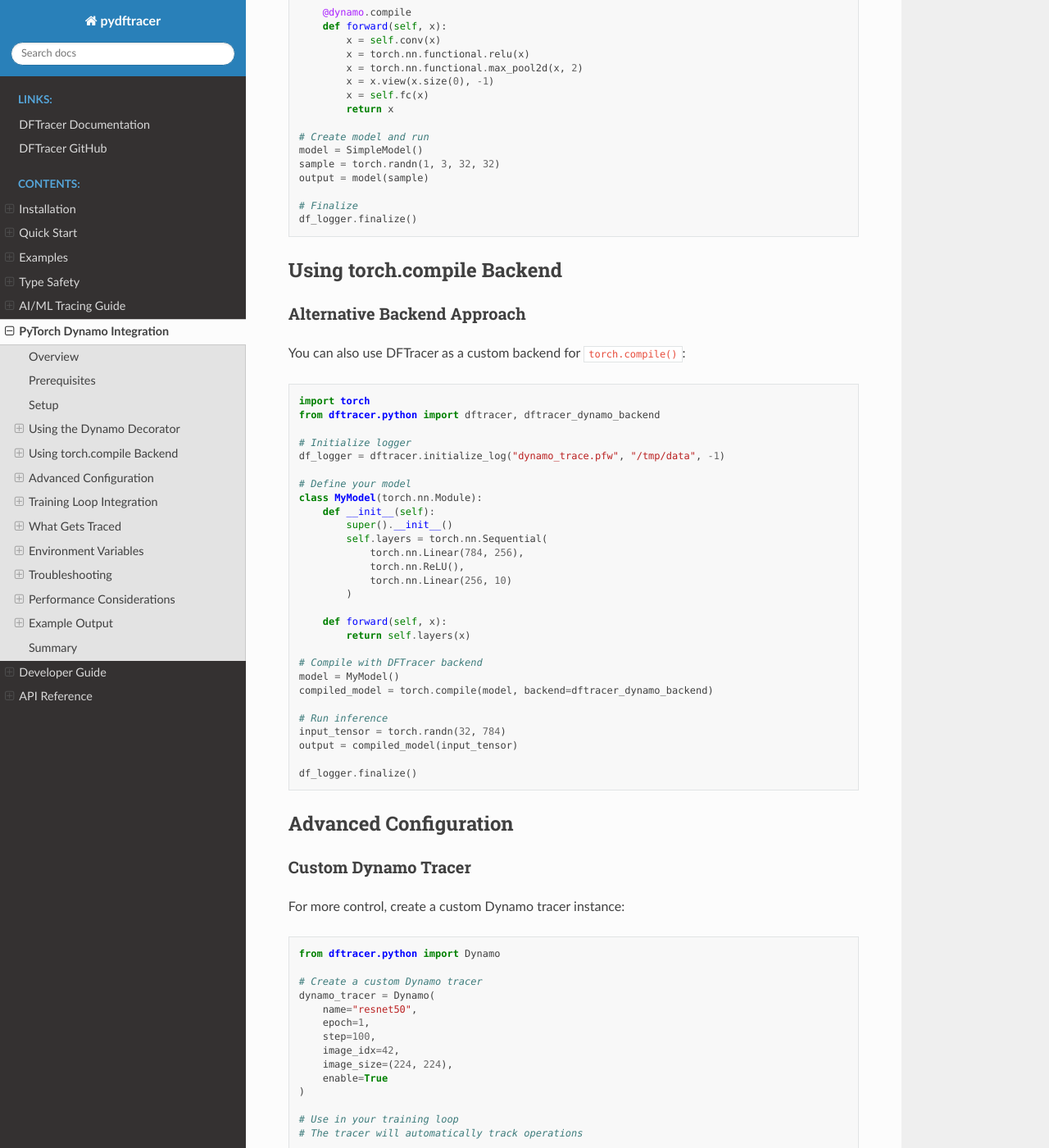
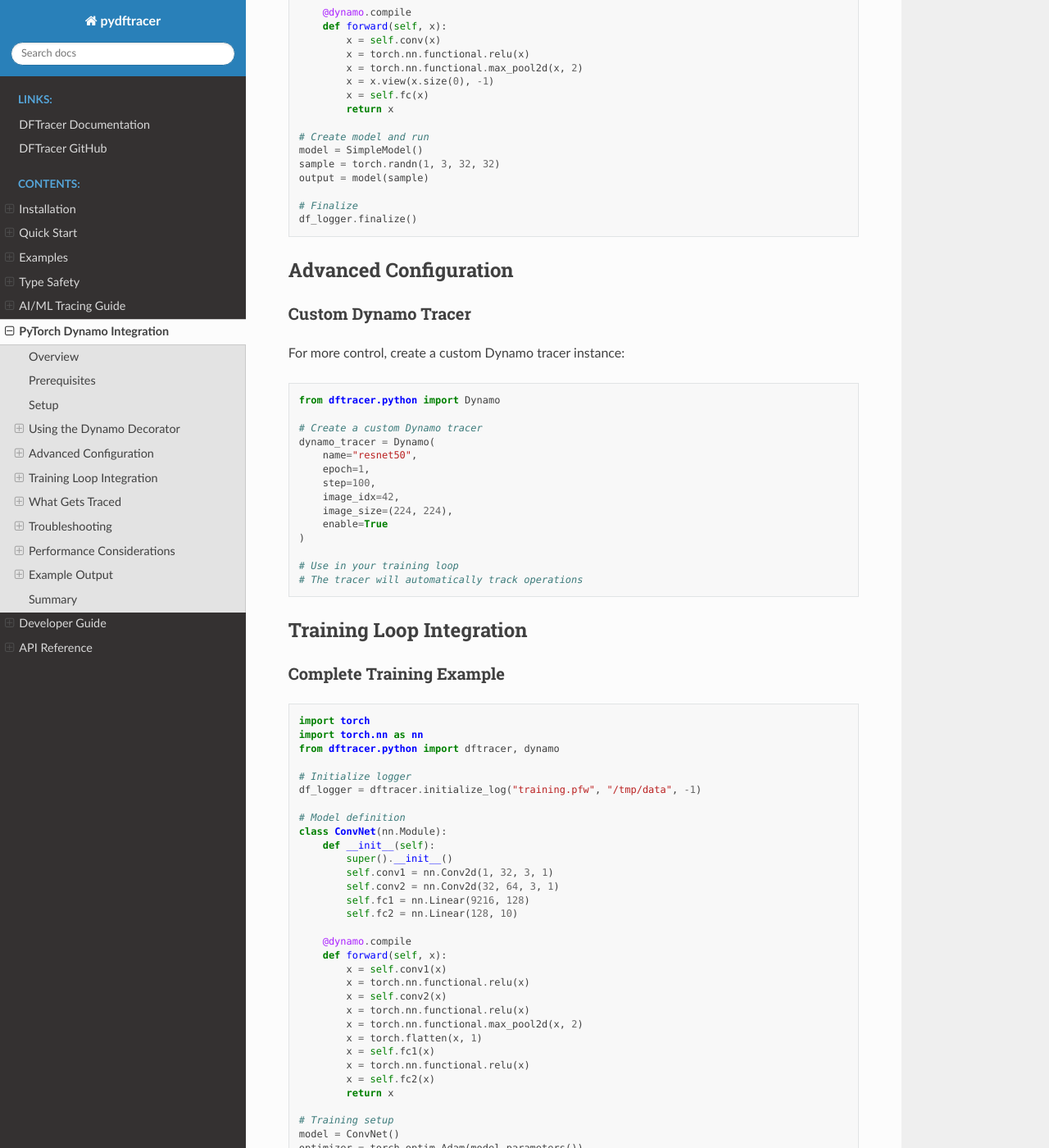
Before and after one commit to rayandrew/pydftracer, a Sphinx documentation site: the page built from docs/source/dynamo_guide.rst, in a window 1280 px wide and 1400 px high, scrolled down 1333 px. Shown: the whole window at 82% size. Built offline with Sphinx 7.4.7 and the Read the Docs theme 3.1.0, drawn with Linux system fonts in a browser that asks for light colours; the version number could not be read and is left out; some of the changed text lies outside the part shown.

Commit message:
fix misleading docs

```diff
--- a/docs/source/dynamo_guide.rst
+++ b/docs/source/dynamo_guide.rst
@@ -78,45 +78,6 @@
    output = model(sample)
 
    # Finalize
-   df_logger.finalize()
-
-Using torch.compile Backend
-----------------------------
-
-Alternative Backend Approach
-~~~~~~~~~~~~~~~~~~~~~~~~~~~~~
-
-You can also use DFTracer as a custom backend for ``torch.compile()``:
-
-.. code-block:: python
-
-   import torch
-   from dftracer.python import dftracer, dftracer_dynamo_backend
-
-   # Initialize logger
-   df_logger = dftracer.initialize_log("dynamo_trace.pfw", "/tmp/data", -1)
-
-   # Define your model
-   class MyModel(torch.nn.Module):
-       def __init__(self):
-           super().__init__()
-           self.layers = torch.nn.Sequential(
-               torch.nn.Linear(784, 256),
-               torch.nn.ReLU(),
-               torch.nn.Linear(256, 10)
-           )
-
-       def forward(self, x):
-           return self.layers(x)
-
-   # Compile with DFTracer backend
-   model = MyModel()
-   compiled_model = torch.compile(model, backend=dftracer_dynamo_backend)
-
-   # Run inference
-   input_tensor = torch.randn(32, 784)
-   output = compiled_model(input_tensor)
-
    df_logger.finalize()
 
 Advanced Configuration
@@ -230,26 +191,6 @@
 - Gradient enabled status
 - Duration
 
-Environment Variables
----------------------
-
-Dynamo-Specific Configuration
-~~~~~~~~~~~~~~~~~~~~~~~~~~~~~~
-
-.. code-block:: bash
-
-   # Enable DFTracer
-   export DFTRACER_ENABLE=1
-
-   # Disable I/O tracing (focus on compute)
-   export DFTRACER_DISABLE_IO=1
-
-   # Include metadata in traces
-   export DFTRACER_INC_METADATA=1
-
-   # Disable compression for easier debugging
-   export DFTRACER_TRACE_COMPRESSION=0
-
 Troubleshooting
 ---------------
 
@@ -262,16 +203,10 @@
 
 .. code-block:: bash
 
-   pip install torch>=2.5.1
+   pip install pydftracer[dynamo]
+   # or
+   # pip install torch>=2.5.1
    export DFTRACER_ENABLE=1
-
-**Issue**: ImportError for functorch or dynamo
-
-**Solution**: Install the dynamo optional dependencies
-
-.. code-block:: bash
-
-   pip install pydftracer[dynamo]
 
 Performance Considerations
 --------------------------
```
